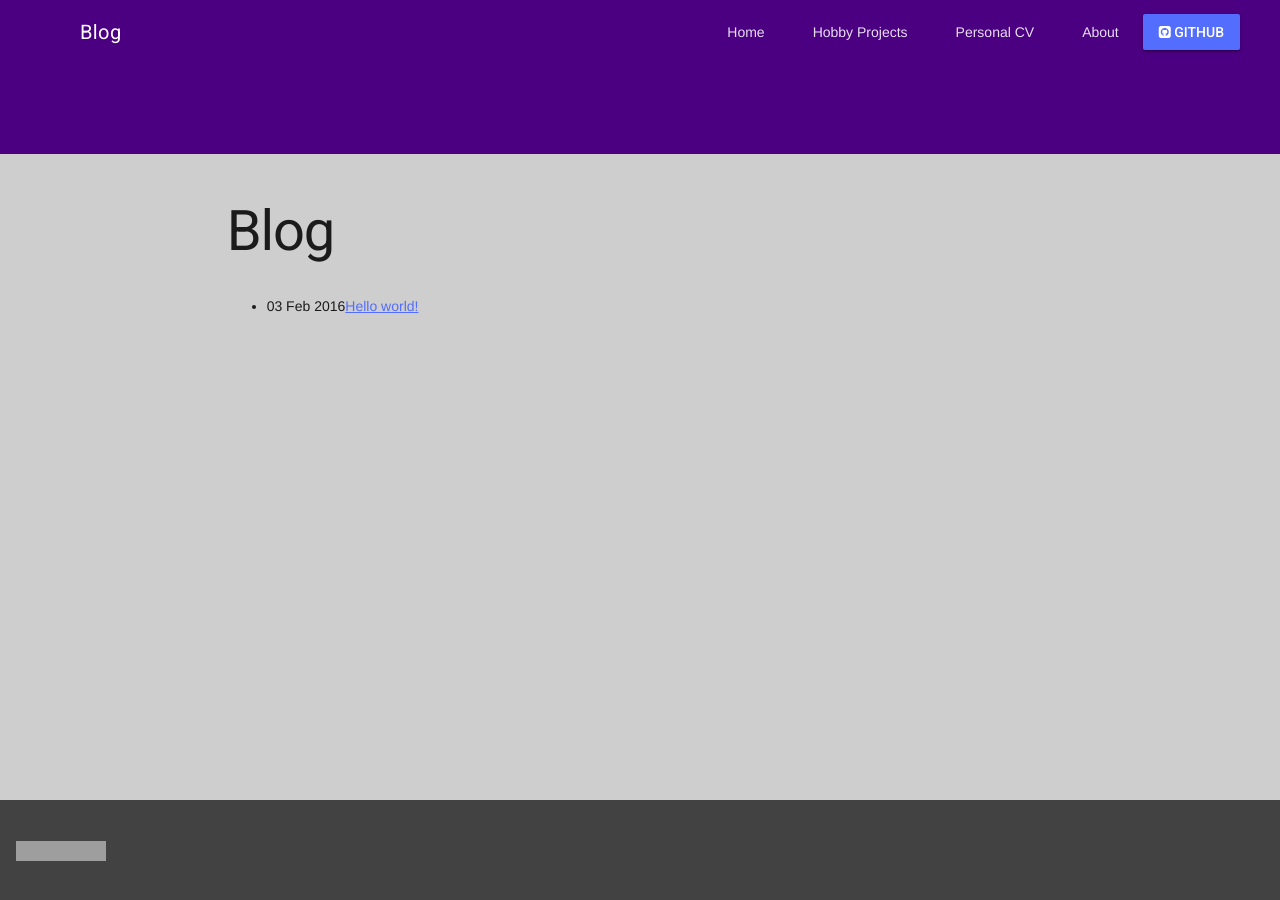
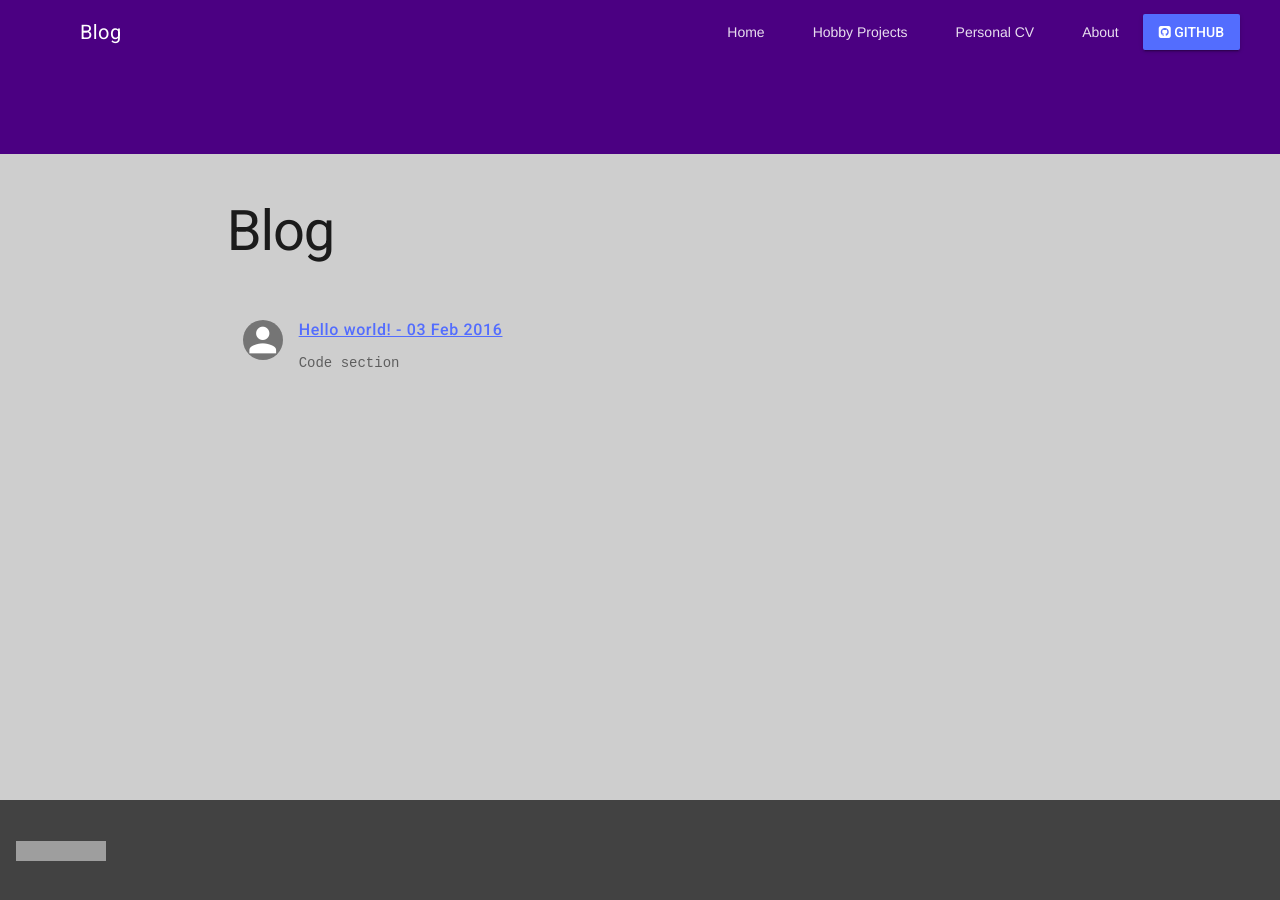
Before and after one commit to mcomisso/mcomisso.github.io, a Jekyll site: the page built from blog/index.html, in a window 1280 px wide. Built offline with Jekyll 4.4.1, drawn with Linux system fonts in a browser that asks for light colours; nearby versions of some CDN libraries; grey boxes are pictures that could not be loaded.

Commit message:
Initial structure for blog list

```diff
--- a/blog/index.html
+++ b/blog/index.html
@@ -2,12 +2,17 @@
 layout: default
 title: Blog
 description: Index of blog
-blog: is-active
 ---
 <!-- List of posts -->
 <h1>{{ page.title }}</h1>
-<ul class="posts">
+<ul class="posts mdl-list">
   {% for post in site.posts %}
-  <li><span>{{post.date | date_to_string}}</span><a href="{{post.url}}" title="{{post.title}}">{{post.title}}</a></li>
+  <li class="mdl-list__item mdl-list__item--three-line">
+    <span class="mdl-list__item-primary-content">
+      <!-- PREVIEW IMAGE -->
+      <i class="material-icons mdl-list__item-avatar">person</i>
+      <span><a href="{{ post.url }}" title="{{ post.title }}">{{ post.title }} - {{post.date | date_to_string}}</a></span>
+      <span class="mdl-list__item-text-body">{{ post.excerpt }}</span>
+    </span>
   {% endfor %}
 </ul>
```
